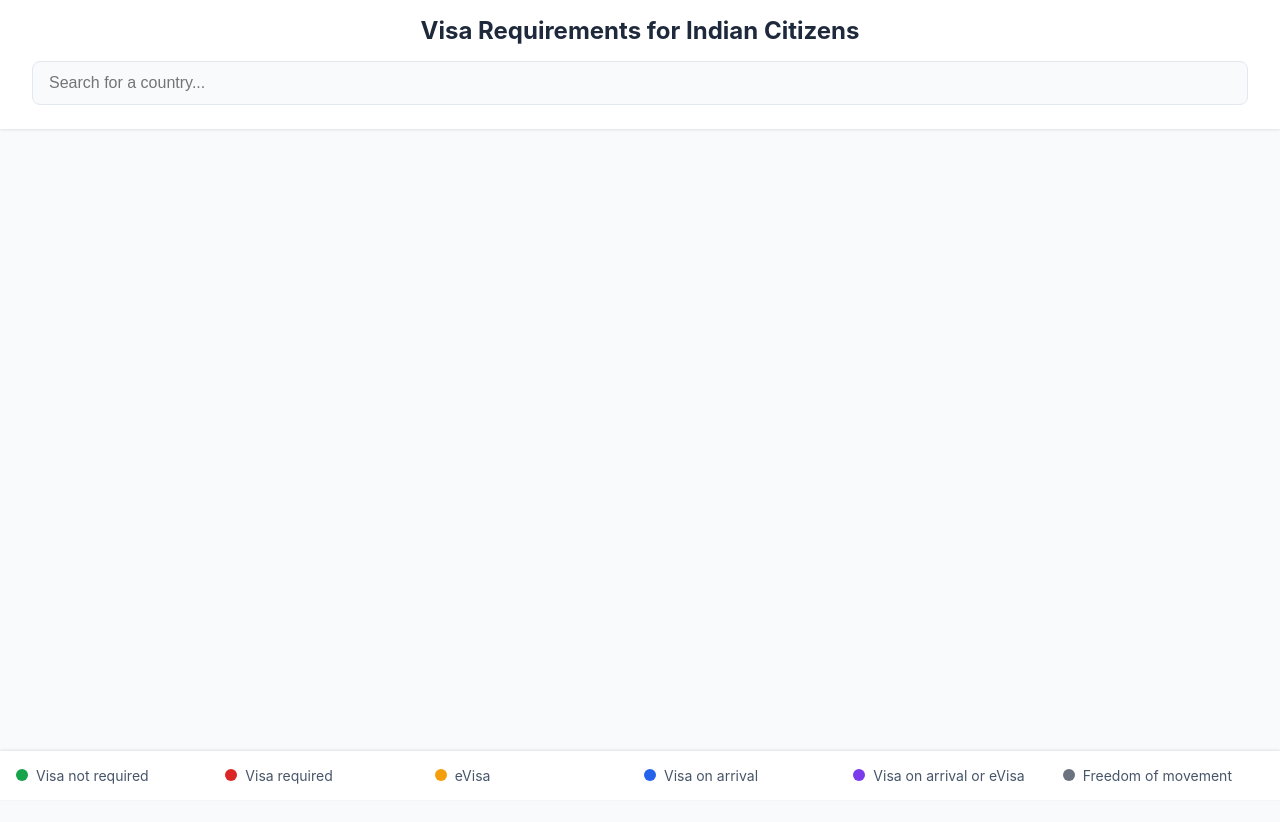
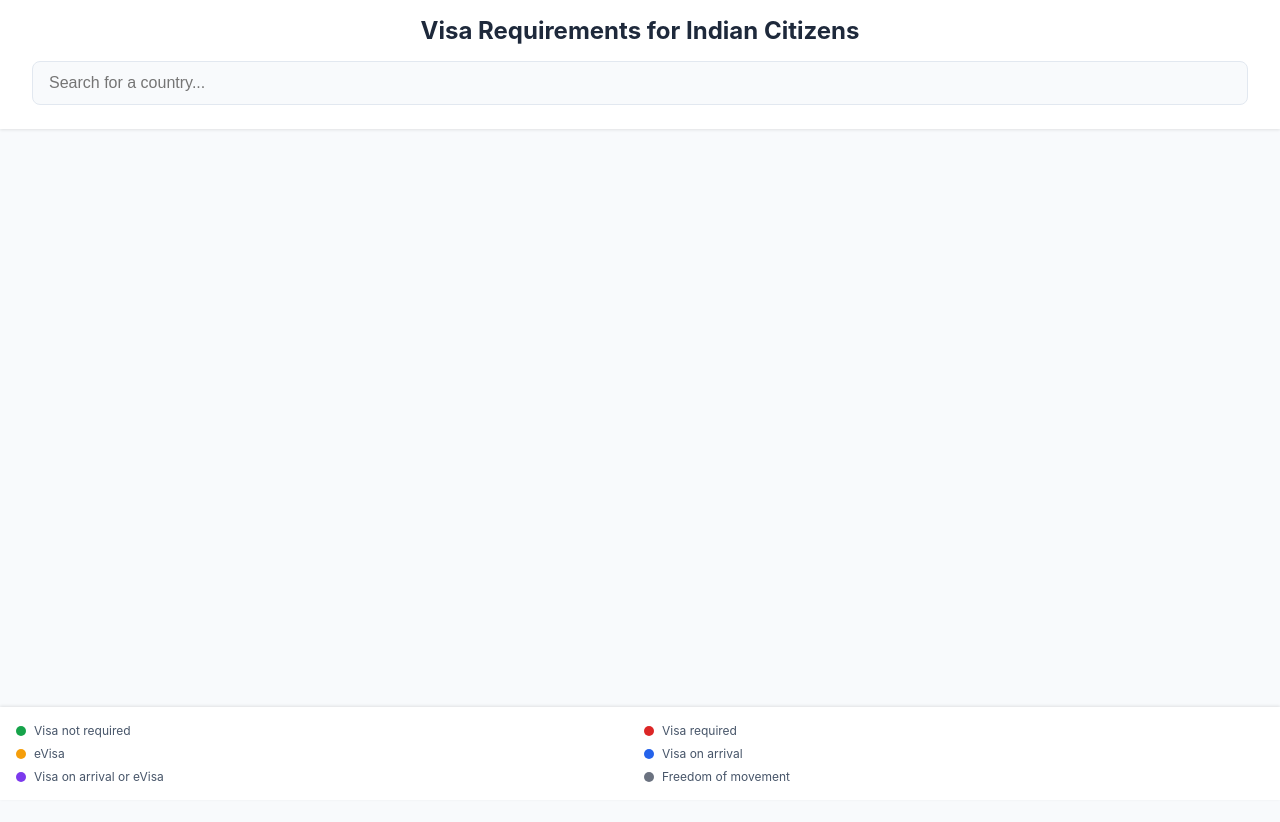
Before and after one commit to coder-pikachu/india-visa-requirements-map, a plain HTML site: page index.html in a window 1280 px wide. After the commit the page ends 800 px from the top, so only its background shows below. Drawn offline with nearby package versions, Linux system fonts and the light colour scheme; no server answers.

Commit message:
Update index.html

```diff
--- a/index.html
+++ b/index.html
@@ -13,13 +13,14 @@
       font-family: -apple-system, BlinkMacSystemFont, "Segoe UI", Roboto, Helvetica, Arial, sans-serif;
       overscroll-behavior: none;
       background: #f8fafc;
+      position: fixed;
+      width: 100%;
     }
     .container {
-      min-height: 100vh;
+      height: 100%;
       display: flex;
       flex-direction: column;
       max-width: 100%;
-      padding-bottom: env(safe-area-inset-bottom, 80px);
       position: relative;
     }
     .header {
@@ -27,8 +28,7 @@
       background: white;
       box-shadow: 0 1px 3px rgba(0,0,0,0.1);
       z-index: 10;
-      position: sticky;
-      top: 0;
+      flex-shrink: 0;
     }
     .title {
       font-size: 1.5rem;
@@ -61,7 +61,6 @@
       overflow: hidden;
       touch-action: none;
       -webkit-overflow-scrolling: touch;
-      min-height: 50vh;
     }
     #map {
       width: 100%;
@@ -102,13 +101,14 @@
       padding: 1rem;
       background: white;
       box-shadow: 0 -1px 3px rgba(0,0,0,0.1);
-      position: sticky;
-      bottom: 0;
+      position: relative;
       z-index: 10;
+      flex-shrink: 0;
+      padding-bottom: calc(0.5rem + env(safe-area-inset-bottom, 20px));
     }
     .legend-grid {
       display: grid;
-      grid-template-columns: repeat(auto-fit, minmax(140px, 1fr));
+      grid-template-columns: repeat(2, 1fr);
       gap: 0.5rem;
       justify-items: start;
     }
@@ -116,21 +116,19 @@
       display: flex;
       align-items: center;
       gap: 0.5rem;
+      font-size: 0.75rem;
     }
     .legend-dot {
-      width: 12px;
-      height: 12px;
+      width: 10px;
+      height: 10px;
       border-radius: 50%;
       flex-shrink: 0;
     }
     .legend-text {
-      font-size: 0.875rem;
+      font-size: 0.75rem;
       color: #475569;
     }
-    .bottom-padding {
-      height: max(80px, env(safe-area-inset-bottom, 80px));
-      background: #f8fafc;
-    }
+
     @media (max-width: 640px) {
       .title {
         font-size: 1.25rem;
@@ -142,13 +140,11 @@
         font-size: 0.75rem;
         padding: 0.5rem;
       }
-      .container {
-        padding-bottom: max(80px, env(safe-area-inset-bottom, 80px));
-      }
     }
+
     @supports (padding: max(0px)) {
-      .container {
-        padding-bottom: max(80px, env(safe-area-inset-bottom, 80px));
+      .legend {
+        padding-bottom: max(1rem, env(safe-area-inset-bottom, 20px));
       }
     }
   </style>
@@ -198,8 +194,6 @@
       </div>
     </div>
   </div>
-
-  <div class="bottom-padding"></div>
 </div>
 
 <div id="tooltip" class="tooltip" style="display: none;"></div>
```
